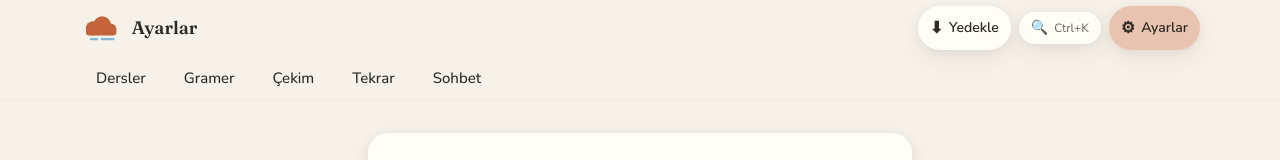
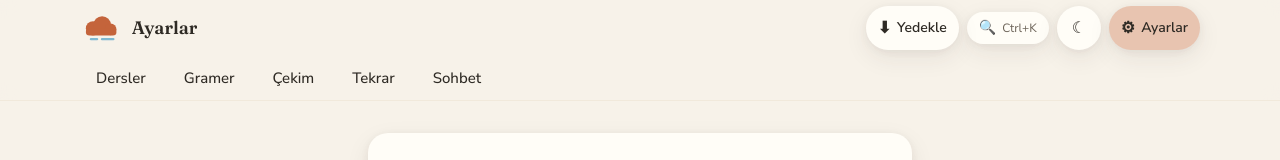
Before and after one commit to burakbilgehan/language-tutor, a Next.js app: page /settings in a window 1280 px wide. Shown: the top 160 px of the page. Built offline with nearby package versions, Linux system fonts and the light colour scheme; no server answers; the database is empty.

Commit message:
Add single-symbol dark/light toggle to the header
Shared useTheme hook keeps the header button and the settings switch in
sync (window event); effective theme resolution honors the system
preference when no explicit class is set.

```diff
--- a/src/app/settings/page.tsx
+++ b/src/app/settings/page.tsx
@@ -10,6 +10,7 @@ import { JobQueuePanel } from "@/components/settings/JobQueuePanel";
 import { CloudAccountSection } from "@/components/settings/CloudAccountSection";
 import { useStrings } from "@/lib/i18n/use-strings";
 import { useLocalizeError } from "@/lib/i18n/use-localize-error";
+import { useTheme } from "@/lib/use-theme";
 import { AppError } from "@/lib/errors";
 import { stats, saveExportApi, saveImportApi, cloudPush } from "@/lib/client-api";
 import { fetchAuthStatus } from "@/lib/auth-status";
@@ -125,7 +126,7 @@ const S = {
 export default function SettingsPage() {
   const t = useStrings(S);
   const localize = useLocalizeError();
-  const [dark, setDark] = useState(false);
+  const { dark, toggle: toggleDark } = useTheme();
   const [llm, setLlm] = useState<{
     todayUsd: number;
     todayCalls: number;
@@ -138,16 +139,7 @@ export default function SettingsPage() {
     stats()
       .then((d) => setLlm(d.llm))
       .catch(() => {});
-    setDark(document.documentElement.classList.contains("dark"));
   }, []);
-
-  const toggleDark = () => {
-    const next = !dark;
-    setDark(next);
-    document.documentElement.classList.toggle("dark", next);
-    document.documentElement.classList.toggle("light", !next);
-    localStorage.setItem("theme", next ? "dark" : "light");
-  };
 
   const fileInputRef = useRef<HTMLInputElement>(null);
   const [importing, setImporting] = useState(false);
--- a/src/components/shared/StatsHeader.tsx
+++ b/src/components/shared/StatsHeader.tsx
@@ -9,6 +9,7 @@ import { stats as stats$, saveExportApi } from "@/lib/client-api";
 import { useShortcutLabel } from "@/components/shared/CommandPalette";
 import { useLlmStatus } from "@/lib/llm-status";
 import { useBackup } from "@/lib/backup/use-backup";
+import { useTheme } from "@/lib/use-theme";
 
 const S = {
   tr: {
@@ -28,6 +29,8 @@ const S = {
     settings: "Ayarlar",
     settingsUnconfigured: "Ayarlar — LLM yapılandırılmadı",
     search: "Ara",
+    themeToDark: "Koyu temaya geç",
+    themeToLight: "Açık temaya geç",
     save: "Yedekle",
     saveTitle: "İlerlemeni indir / yedekle",
     saveNudge: "İlerlemeni yedeklemeyi unutma",
@@ -51,6 +54,8 @@ const S = {
     settings: "Settings",
     settingsUnconfigured: "Settings — LLM not configured",
     search: "Search",
+    themeToDark: "Switch to dark theme",
+    themeToLight: "Switch to light theme",
     save: "Back up",
     saveTitle: "Download / back up your progress",
     saveNudge: "Don't forget to back up your progress",
@@ -118,6 +123,30 @@ function SaveButton({
           className="absolute -right-0.5 -top-0.5 h-2.5 w-2.5 rounded-full bg-gold ring-2 ring-background"
         />
       )}
+    </button>
+  );
+}
+
+/** Single-symbol dark/light toggle; state shared with the settings switch
+ * via useTheme. Shows the theme a click switches TO (☾ in light, ☀︎ in dark). */
+function ThemeButton({
+  titleToDark,
+  titleToLight,
+}: {
+  titleToDark: string;
+  titleToLight: string;
+}) {
+  const { dark, toggle } = useTheme();
+  const title = dark ? titleToLight : titleToDark;
+  return (
+    <button
+      type="button"
+      onClick={toggle}
+      title={title}
+      aria-label={title}
+      className="flex min-h-11 min-w-11 items-center justify-center rounded-full bg-surface text-base leading-none shadow-cozy transition-colors hover:bg-surface-2"
+    >
+      {dark ? "☀︎" : "☾"}
     </button>
   );
 }
@@ -239,6 +268,10 @@ export function StatsHeader({
               nudgeTitle={t.saveNudge}
             />
             <SearchButton title={t.search} />
+            <ThemeButton
+              titleToDark={t.themeToDark}
+              titleToLight={t.themeToLight}
+            />
             <Link
               href="/settings"
               title={llmStatus.configured ? t.settings : t.settingsUnconfigured}
--- /dev/null
+++ b/src/lib/use-theme.ts
@@ -0,0 +1,41 @@
+"use client";
+
+import { useEffect, useState } from "react";
+
+/** Effective dark-mode state + toggle. The explicit class ("dark"/"light" on
+ * <html>, persisted to localStorage) wins; with neither class the system
+ * preference decides — mirroring globals.css's `:root:not(.light)` media rule.
+ * All mounted controls (header button, settings switch) stay in sync via a
+ * window event, so the toggle always flips the *effective* theme, not a
+ * possibly-stale local copy. */
+export function useTheme(): { dark: boolean; toggle: () => void } {
+  const [dark, setDark] = useState(false);
+
+  useEffect(() => {
+    const read = () => setDark(effectiveDark());
+    read();
+    window.addEventListener("theme:change", read);
+    return () => window.removeEventListener("theme:change", read);
+  }, []);
+
+  const toggle = () => {
+    const next = !effectiveDark();
+    document.documentElement.classList.toggle("dark", next);
+    document.documentElement.classList.toggle("light", !next);
+    try {
+      localStorage.setItem("theme", next ? "dark" : "light");
+    } catch {
+      // Private-mode storage failure: the class still applies for this page.
+    }
+    window.dispatchEvent(new Event("theme:change"));
+  };
+
+  return { dark, toggle };
+}
+
+function effectiveDark(): boolean {
+  const cl = document.documentElement.classList;
+  if (cl.contains("dark")) return true;
+  if (cl.contains("light")) return false;
+  return window.matchMedia("(prefers-color-scheme: dark)").matches;
+}
```
